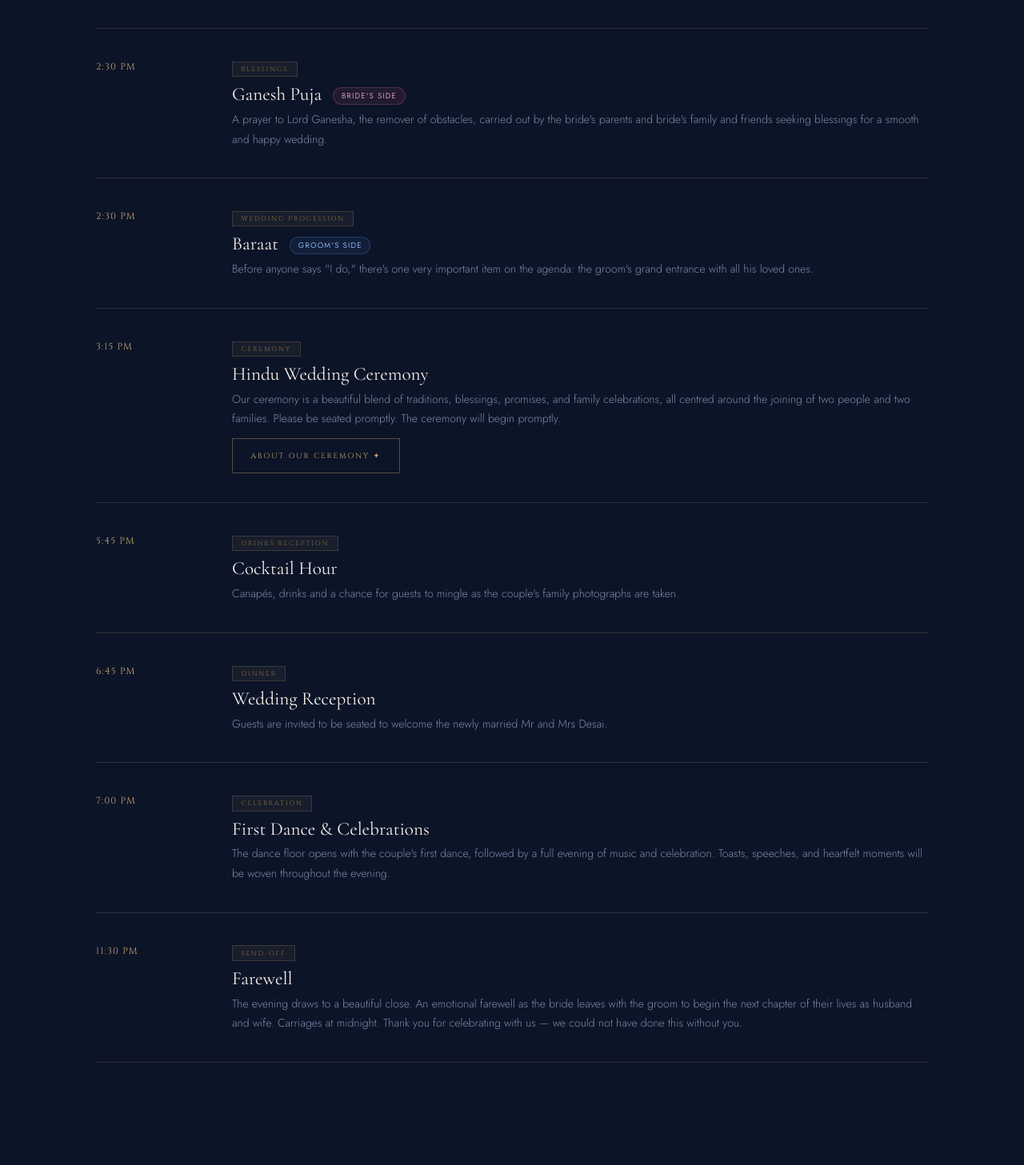
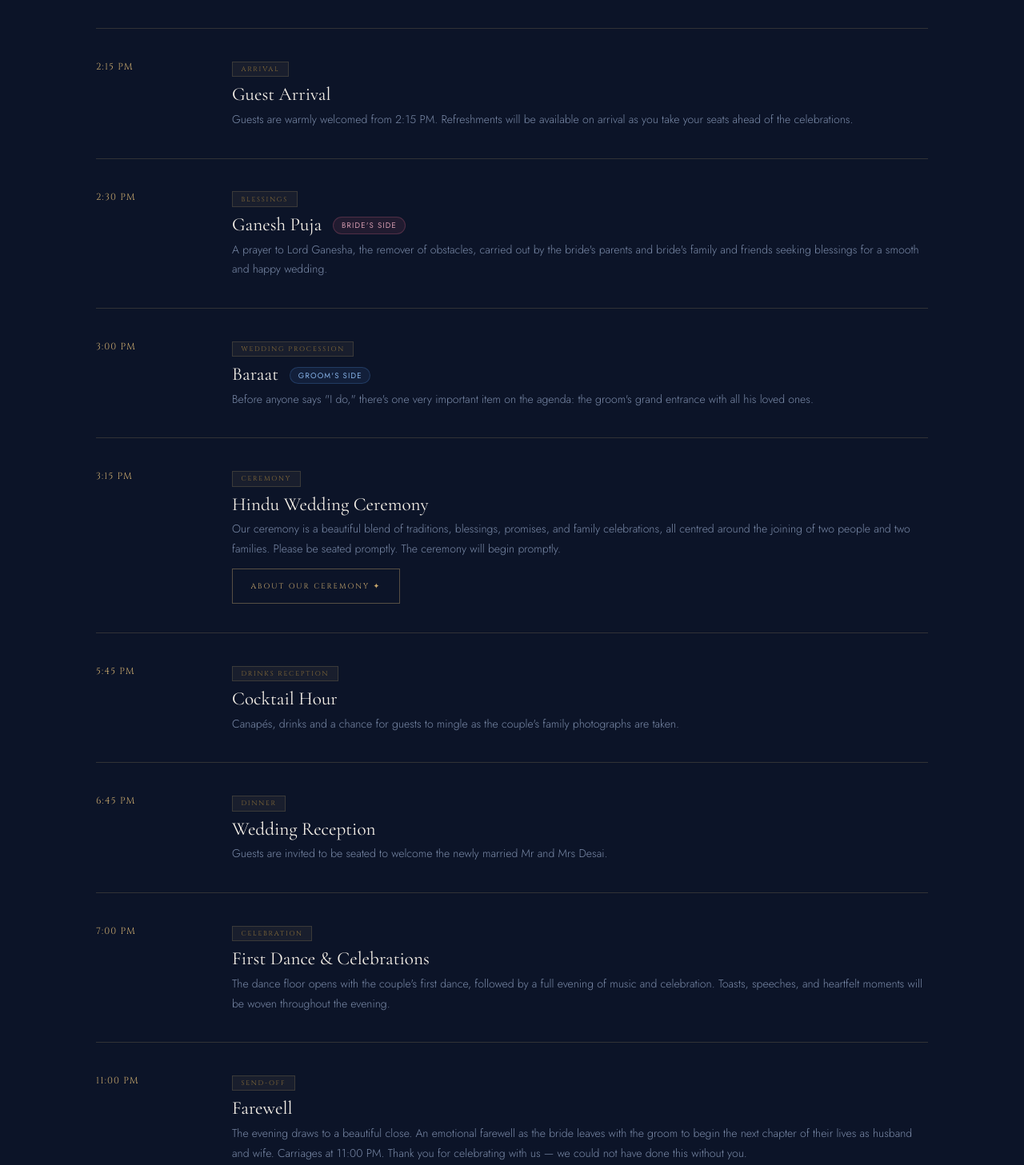
Before and after one commit to heminD77/hem-weds-nik, a plain HTML site: page index.html in a window 1280 px wide. Shown: the part 4460-5917 px from the top of the page at 80% size. Drawn offline with nearby package versions, Linux system fonts and the light colour scheme; animation ran at ten frames a second.

Commit message:
Update index.html

```diff
--- a/index.html
+++ b/index.html
@@ -1709,6 +1709,14 @@ footer::before{
   <p class="body-text reveal reveal-delay-2" style="margin-bottom:3.5rem">Everything you need to know to make the most of our celebration together.</p>
   <div class="schedule-grid">
     <div class="schedule-item reveal reveal-delay-1">
+      <div class="schedule-time">2:15 PM</div>
+      <div class="schedule-event">
+        <div class="schedule-tag">Arrival</div>
+        <h3>Guest Arrival</h3>
+        <p>Guests are warmly welcomed from 2:15 PM. Refreshments will be available on arrival as you take your seats ahead of the celebrations.</p>
+      </div>
+    </div>
+    <div class="schedule-item reveal reveal-delay-2">
       <div class="schedule-time">2:30 PM</div>
       <div class="schedule-event">
         <div class="schedule-tag">Blessings</div>
@@ -1717,7 +1725,7 @@ footer::before{
       </div>
     </div>
     <div class="schedule-item reveal reveal-delay-2">
-      <div class="schedule-time">2:30 PM</div>
+      <div class="schedule-time">3:00 PM</div>
       <div class="schedule-event">
         <div class="schedule-tag">Wedding Procession</div>
         <h3>Baraat <span class="schedule-side-tag groom">Groom's Side</span></h3>
@@ -1758,11 +1766,11 @@ footer::before{
       </div>
     </div>
     <div class="schedule-item reveal reveal-delay-7">
-      <div class="schedule-time">11:30 PM</div>
+      <div class="schedule-time">11:00 PM</div>
       <div class="schedule-event">
         <div class="schedule-tag">Send-off</div>
         <h3>Farewell</h3>
-        <p>The evening draws to a beautiful close. An emotional farewell as the bride leaves with the groom to begin the next chapter of their lives as husband and wife. Carriages at midnight. Thank you for celebrating with us — we could not have done this without you.</p>
+        <p>The evening draws to a beautiful close. An emotional farewell as the bride leaves with the groom to begin the next chapter of their lives as husband and wife. Carriages at 11:00 PM. Thank you for celebrating with us — we could not have done this without you.</p>
       </div>
     </div>
   </div>
```
